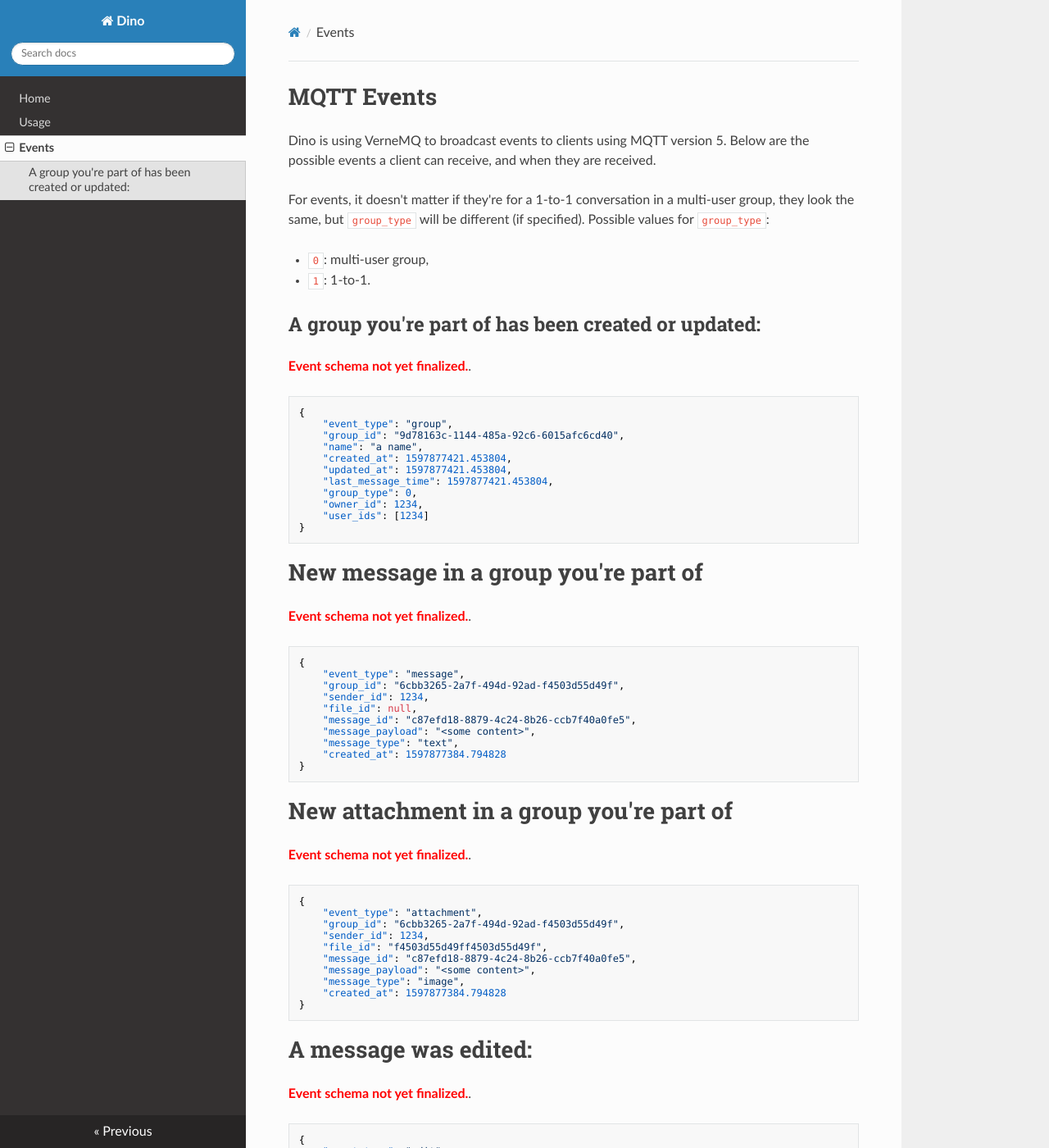
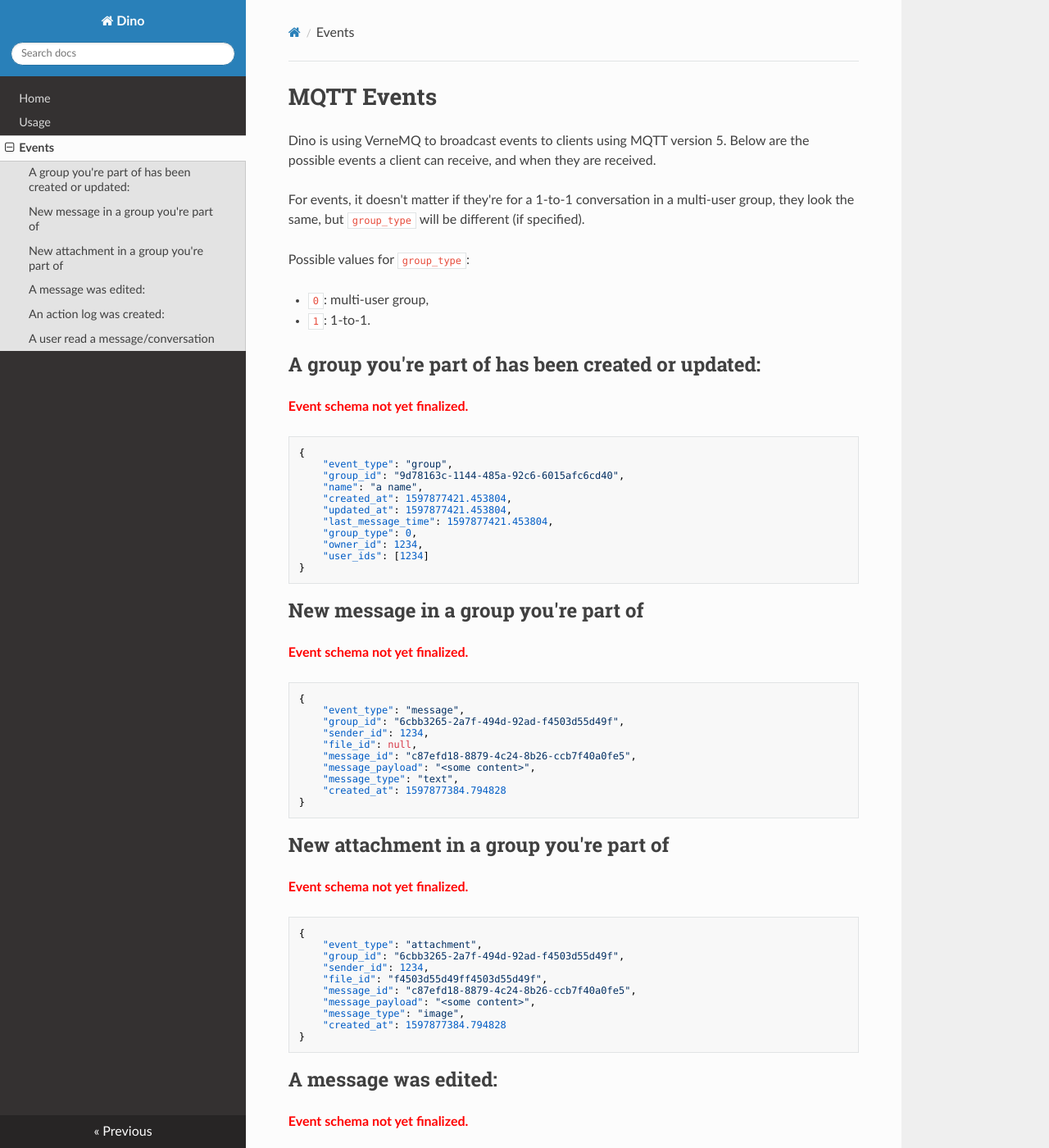
Before and after one commit to thenetcircle/dino-service, an MkDocs documentation site: the page built from docs/md/events.md, in a window 1280 px wide and 1400 px high. Shown: the whole window at 82% size. Built offline with MkDocs 1.6.1, drawn with Linux system fonts in a browser that asks for light colours; nearby versions of some CDN libraries.

Commit message:
docs formatting fix

````diff
--- a/docs/md/events.md
+++ b/docs/md/events.md
@@ -4,14 +4,16 @@ Dino is using VerneMQ to broadcast events to clients using MQTT version 5. Below
 events a client can receive, and when they are received.
 
 For events, it doesn't matter if they're for a 1-to-1 conversation in a multi-user group, they
-look the same, but `group_type` will be different (if specified). Possible values for `group_type`:
+look the same, but `group_type` will be different (if specified).
+
+Possible values for `group_type`:
 
 * `0`: multi-user group,
 * `1`: 1-to-1.
 
 ## A group you're part of has been created or updated:
 
-<span style="color:red"><b>Event schema not yet finalized.</b></span>.
+<span style="color:red"><b>Event schema not yet finalized.</b></span>
 
 ```json
 {
@@ -27,9 +29,9 @@ look the same, but `group_type` will be different (if specified). Possible value
 }
 ```
 
-# New message in a group you're part of
+## New message in a group you're part of
 
-<span style="color:red"><b>Event schema not yet finalized.</b></span>.
+<span style="color:red"><b>Event schema not yet finalized.</b></span>
 
 ```json
 {
@@ -44,9 +46,9 @@ look the same, but `group_type` will be different (if specified). Possible value
 }
 ```
 
-# New attachment in a group you're part of
+## New attachment in a group you're part of
 
-<span style="color:red"><b>Event schema not yet finalized.</b></span>.
+<span style="color:red"><b>Event schema not yet finalized.</b></span>
 
 ```json
 {
@@ -61,9 +63,9 @@ look the same, but `group_type` will be different (if specified). Possible value
 }
 ```
 
-# A message was edited:
+## A message was edited:
 
-<span style="color:red"><b>Event schema not yet finalized.</b></span>.
+<span style="color:red"><b>Event schema not yet finalized.</b></span>
 
 ```json
 {
@@ -78,11 +80,11 @@ look the same, but `group_type` will be different (if specified). Possible value
 }
 ```
 
-# An action log was created:
+## An action log was created:
 
 Action logs can be joins, leaves, etc.
 
-<span style="color:red"><b>Event schema not yet finalized.</b></span>.
+<span style="color:red"><b>Event schema not yet finalized.</b></span>
 
 ```json
 {
@@ -97,11 +99,11 @@ Action logs can be joins, leaves, etc.
 }
 ```
 
-# A user read a message/conversation
+## A user read a message/conversation
 
 Read receipts are only broadcasted in 1-to-1 conversations, not in multi-user groups.
 
-<span style="color:red"><b>Event schema not yet finalized.</b></span>.
+<span style="color:red"><b>Event schema not yet finalized.</b></span>
 
 ```json
 {
````
